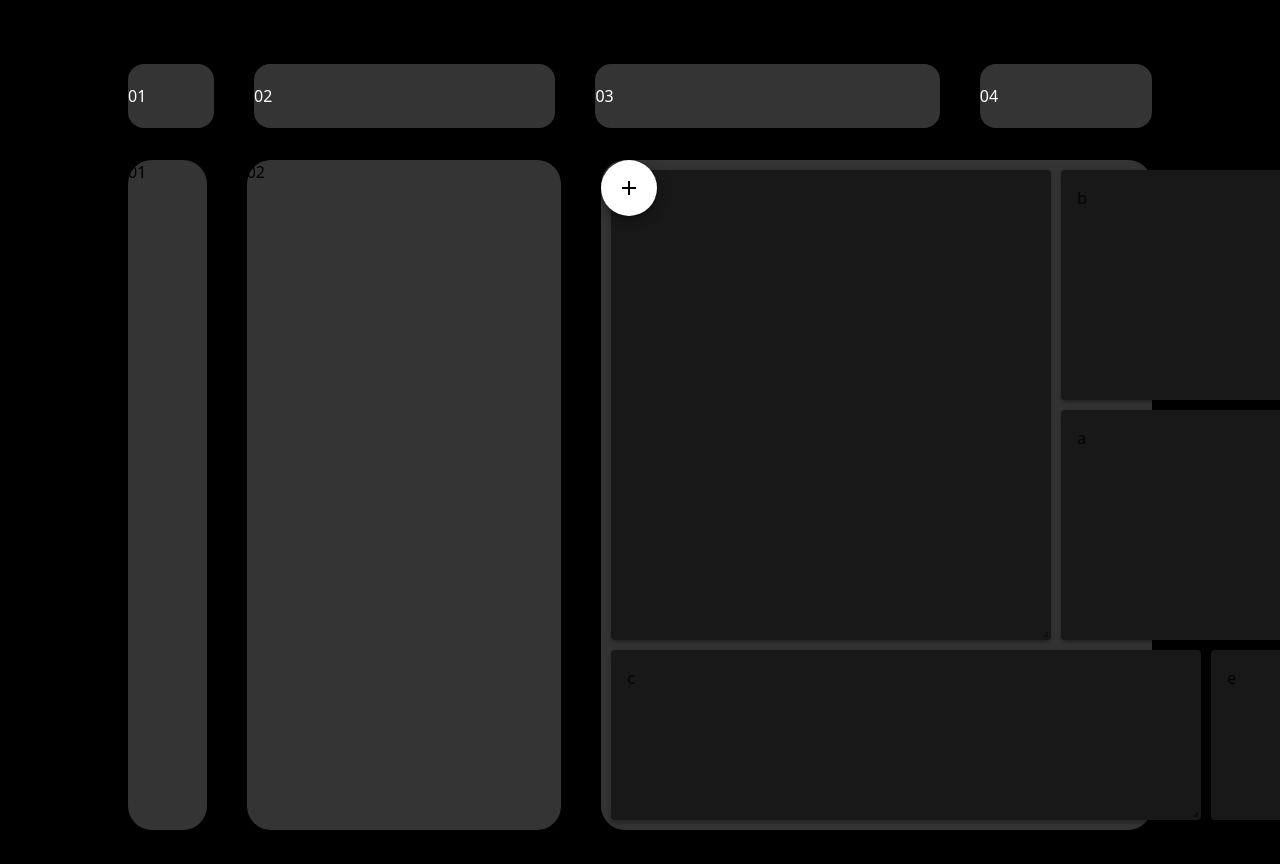
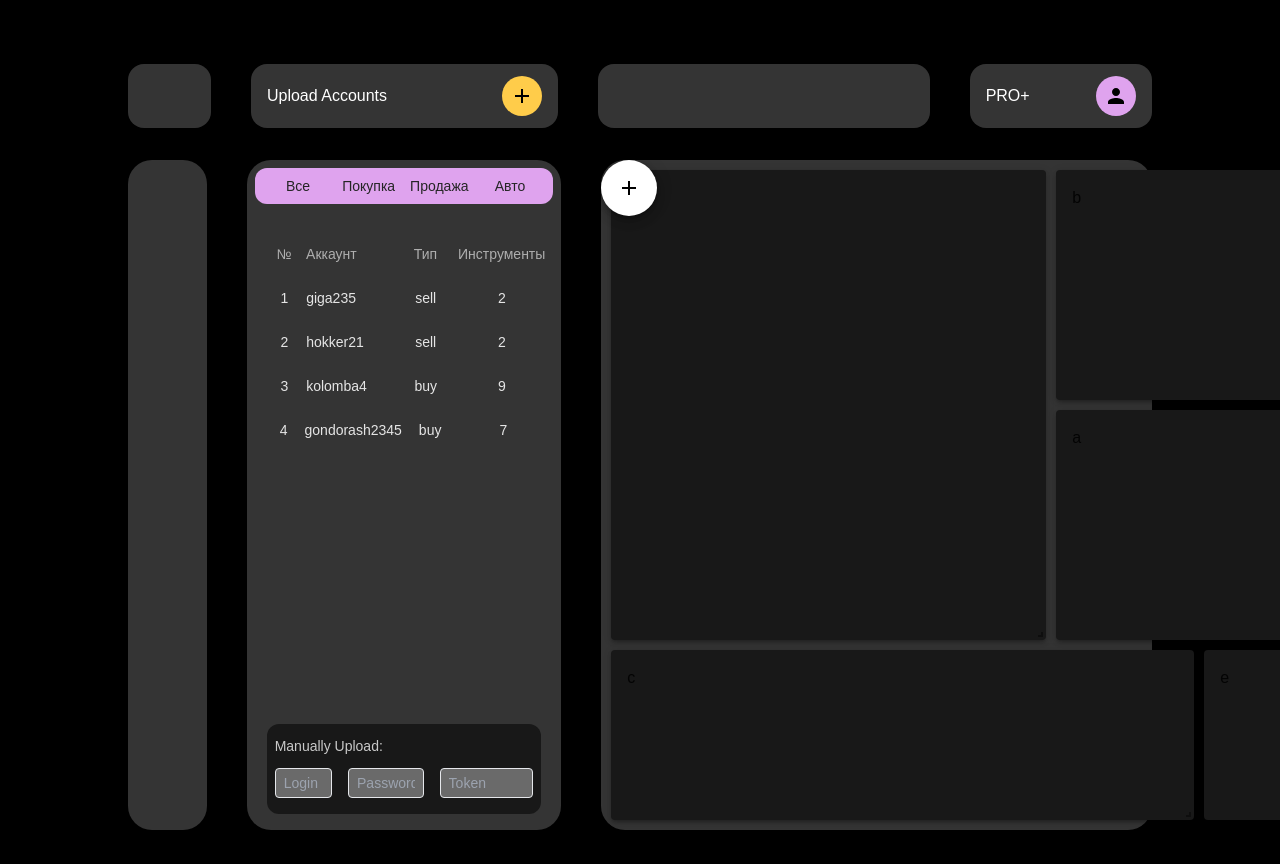
Before and after one commit to rxxddy/seva-react, a React (Create React App) app: page / in a window 1280 px wide. Shown: the top 864 px of the page. Built offline with nearby package versions, Linux system fonts and the light colour scheme.

Commit message:
Update 5

```diff
--- a/package.json
+++ b/package.json
@@ -5,6 +5,7 @@
   "dependencies": {
     "@material-ui/core": "4.11.2",
     "@material-ui/icons": "4.11.2",
+    "@mui/icons-material": "^5.11.16",
     "@testing-library/jest-dom": "^5.16.5",
     "@testing-library/react": "^13.4.0",
     "@testing-library/user-event": "^13.5.0",
@@ -14,6 +15,7 @@
     "react-grid-layout": "1.2.0",
     "react-router-dom": "^6.12.1",
     "react-scripts": "5.0.1",
+    "typeface-lexend-giga": "^1.1.13",
     "web-vitals": "^2.1.4"
   },
   "scripts": {
--- a/src/App.js
+++ b/src/App.js
@@ -2,8 +2,19 @@ import React from "react";
 import {BrowserRouter, Routes , Route, Link } from "react-router-dom";
 import Home from "./components/home";
 import "./styles.css";
+import PersonIcon from '@material-ui/icons/Person';
+import AddIcon from '@material-ui/icons/Add';
+
 
 export default function App() {
+
+  let accounts = [
+    { number: 1, account: 'giga235', type: 'sell', instrument: 2 },
+    { number: 2, account: 'hokker21', type: 'sell', instrument: 2 },
+    { number: 3, account: 'kolomba4', type: 'buy', instrument: 9 },
+    { number: 4, account: 'gondorash2345', type: 'buy', instrument: 7 },
+  ];
+
   return (
     <div className="App h-[100vh]">
       <BrowserRouter>
@@ -12,17 +23,78 @@ export default function App() {
           {/* <div className="basis-1/12 bg-[#343434] rounded-2xl flex h-16 text-[white] items-center">01</div> */}
           {/* <div className="basis-4/12 bg-[#343434] rounded-2xl flex h-16 text-[white] items-center">02</div> */}
           <div className="contents flex-row m-auto w-[50%] mt-16 mb-4 rounded-3xl gap-10">
-            <div className="basis-2/12 bg-[#343434] rounded-2xl flex h-16 text-[white] items-center">01</div>
-            <div className="basis-7/12 bg-[#343434] rounded-2xl flex h-16 text-[white] items-center">02</div>
+            <div className="basis-2/12 bg-[#343434] rounded-2xl flex h-16 text-[white] items-center">
+
+            </div>
+            <div className="basis-7/12 bg-[#343434] rounded-2xl flex h-16 text-[white] items-center justify-between p-4">
+              <div>
+                <p>Upload Accounts</p>
+              </div>
+              <div className="p-2 rounded-full bg-[#FFCC4A]">
+                <AddIcon className="text-black " />
+              </div>
+            </div>
           </div>
           <div className="contents flex-row m-auto w-[50%] mt-16 mb-4 rounded-3xl gap-10">
-            <div className="basis-4/6 flex bg-[#343434] rounded-2xl h-16 text-[white] items-center">03</div>
-            <div className="basis-2/6 bg-[#343434] rounded-2xl flex h-16 text-[white] items-center">04</div>
+            <div className="basis-4/6 flex bg-[#343434] rounded-2xl h-16 text-[white] items-center">
+
+            </div>
+            <div className="basis-2/6 bg-[#343434] rounded-2xl flex h-16 text-[white] items-center justify-between p-4">
+              <div>
+                <p>PRO+</p>
+              </div>
+              <div className="p-2 rounded-full bg-[#DFA3EE]">
+                <PersonIcon className="text-black " />
+              </div>
+            </div>
           </div>
         </div>
         <div className="flex flex-row m-auto w-[80%] mt-8 mb-24 rounded-3xl gap-10">
-          <div className="basis-1/12 bg-[#343434] rounded-3xl flex ">01</div>
-          <div className="basis-4/12 bg-[#343434] rounded-3xl flex ">02</div>
+          <div className="basis-1/12 bg-[#343434] rounded-3xl flex ">
+
+          </div>
+
+          <div className="basis-4/12 bg-[#343434] rounded-3xl flex ">
+
+
+            <div className="flex flex-col w-full text-sm p-2">
+              <div className="flex bg-[#DFA3EE] p-2 rounded-xl text-[#252525] font-normal justify-center">
+                <div className="w-1/4 flex justify-center">Все</div>
+                <div className="w-1/4 flex justify-center">Покупка</div>
+                <div className="w-1/4 flex justify-center">Продажа</div>
+                <div className="w-1/4 flex justify-center">Авто</div>
+              </div>
+              <div className="flex p-2 rounded-xl text-[#f6f6f6a1] font-light items-center mt-8">
+                <div className="w-2/12 flex justify-center">№</div>
+                <div className="w-4/12 ">Аккаунт</div>
+                <div className="w-3/12 flex justify-center">Тип</div>
+                <div className="w-4/12 flex justify-center">Инструменты</div>
+              </div>
+              {accounts.map((item) => (
+                <div key={item.number} className="flex p-2 text-[#E5E5E5] mt-2 items-center">
+                  <div className="w-2/12 flex justify-center">{item.number}</div>
+                  <div className="w-4/12 ">{item.account}</div>
+                  <div className="w-3/12 flex justify-center">{item.type}</div>
+                  <div className="w-4/12 flex justify-center">{item.instrument}</div>
+                </div>
+              ))}
+
+                <div className="flex flex-col items-end mt-auto w-full text-sm p-3 pb-2">
+                  <div className="bg-[#181818] rounded-xl p-2">
+                    <p className="w-full py-1 text-[#ffffffc4] mb-2">Manually Upload:</p>
+                    <div className="flex space-x-4 mb-2">
+                      <input type="text" placeholder="Login" className="w-3/12 px-2 py-1 border bg-[#6a6a6a] rounded text-[#ffffff]" />
+                      <input type="text" placeholder="Password" className="w-4/12 px-2 py-1 border bg-[#6a6a6a] rounded text-[#ffffff]" />
+                      <input type="text" placeholder="Token" className="w-5/12 px-2 py-1 border bg-[#6a6a6a] rounded text-[#ffffff]" />
+                    </div>
+                  </div>
+                </div>
+
+            </div>
+
+          </div>
+
+
           <div className="basis-7/12 flex bg-[#343434] rounded-3xl">
             <Routes>
               <Route path="/" exact element={<Home/>} />
--- a/src/components/editable-grid-layout.js
+++ b/src/components/editable-grid-layout.js
@@ -18,7 +18,7 @@ const EditableGridLayout = ({ layout, onLayoutChange }) => {
       className="layout"
       layout={layout}
       rowHeight={50}
-      width={910}
+      width={900}
       onLayoutChange={onLayoutChange}
       style={{}}
     >
--- a/src/index.css
+++ b/src/index.css
@@ -1,6 +1,10 @@
 @tailwind base;
 @tailwind components;
 @tailwind utilities;
+
+
+
+
 
 body {
   margin: 0;
--- a/src/styles.css
+++ b/src/styles.css
@@ -1,6 +1,13 @@
 @tailwind base;
 @tailwind components;
 @tailwind utilities;
+
+
+@import url('https://fonts.googleapis.com/css2?family=Lexend+Giga&display=swap');
+
+body {
+  font-family: 'Lexend Giga', sans-serif;
+}
 
 body {
   background-color: black; /* Set the background color of the body element to black */
```
Also changed, not shown: src/components/column.js (added), 1 other file (tests, documents, lock files or other folders).
